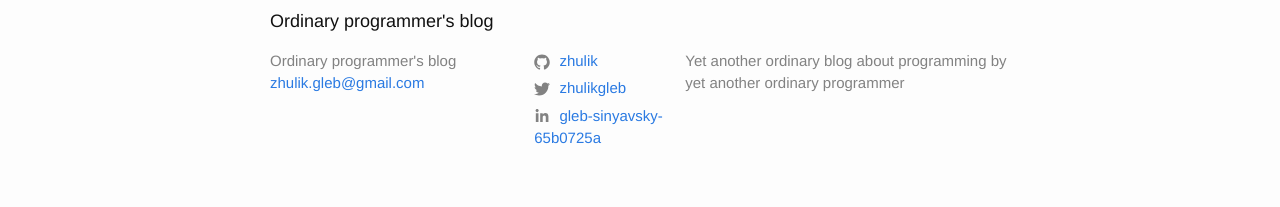
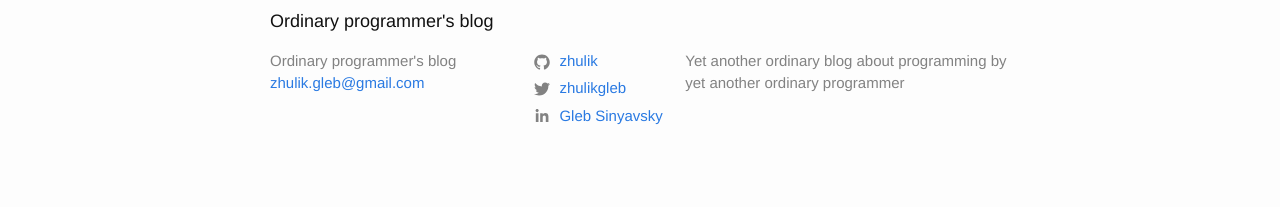
Before and after one commit to zhulik/zhulik.github.io, a Jekyll site: the page built from about.md, in a window 1280 px wide. Shown: the part 979-1186 px from the top of the page. Built offline with Jekyll 4.4.1, drawn with Linux system fonts in a browser that asks for light colours.

Commit message:
contacts fixed

```diff
--- a/_config.yml
+++ b/_config.yml
@@ -4,9 +4,18 @@
   Yet another ordinary blog about programming by yet another ordinary programmer
 baseurl: ""
 url: "zhulik.github.io"
-twitter_username: zhulikgleb
-github_username:  zhulik
-linkedin_username: gleb-sinyavsky-65b0725a
+
+contacts:
+  twitter:
+    username: zhulikgleb
+    title: zhulikgleb
+
+  github:
+    username: zhulik
+    title: zhulik
+  linkedin:
+    username: gleb-sinyavsky-65b0725a
+    title: Gleb Sinyavsky
 
 markdown: kramdown
 plugins:
--- a/_includes/footer.html
+++ b/_includes/footer.html
@@ -22,20 +22,20 @@
 
       <div class="footer-col footer-col-2">
         <ul class="social-media-list">
-          {% if site.github_username %}
+          {% if site.contacts.github %}
           <li>
-            {% include icon-github.html username=site.github_username %}
+            {% include icon-github.html info=site.contacts.github %}
           </li>
           {% endif %}
 
-          {% if site.twitter_username %}
+          {% if site.contacts.twitter %}
           <li>
-            {% include icon-twitter.html username=site.twitter_username %}
+            {% include icon-twitter.html info=site.contacts.twitter %}
           </li>
           {% endif %}
-          {% if site.linkedin_username %}
+          {% if site.contacts.linkedin %}
           <li>
-            {% include icon-linkedin.html username=site.linkedin_username %}
+            {% include icon-linkedin.html info=site.contacts.linkedin %}
           </li>
           {% endif %}
         </ul>
--- a/_includes/icon-github.html
+++ b/_includes/icon-github.html
@@ -1 +1 @@
-<a href="https://github.com/{{ include.username }}"><span class="icon icon--github">{% include icon-github.svg %}</span><span class="username">{{ include.username }}</span></a>
+<a href="https://github.com/{{ include.info.username }}"><span class="icon icon--github">{% include icon-github.svg %}</span><span class="username">{{ include.info.title }}</span></a>
--- a/_includes/icon-linkedin.html
+++ b/_includes/icon-linkedin.html
@@ -1 +1 @@
-<a href="https://twitter.com/{{ include.username }}"><span class="icon icon--twitter">{% include icon-linkedin.svg %}</span><span class="username">{{ include.username }}</span></a>
+<a href="https://linkedin.com/in/{{ include.info.username }}"><span class="icon icon--twitter">{% include icon-linkedin.svg %}</span><span class="username">{{ include.info.title }}</span></a>
--- a/_includes/icon-twitter.html
+++ b/_includes/icon-twitter.html
@@ -1 +1 @@
-<a href="https://twitter.com/{{ include.username }}"><span class="icon icon--twitter">{% include icon-twitter.svg %}</span><span class="username">{{ include.username }}</span></a>
+<a href="https://twitter.com/{{ include.info.username }}"><span class="icon icon--twitter">{% include icon-twitter.svg %}</span><span class="username">{{ include.info.title }}</span></a>
--- a/about.md
+++ b/about.md
@@ -31,4 +31,4 @@
 to work with low-level stack like C++/OpenCV, so I thoutght about chaning my job again, but I still help them by supporting
 server infrastructure and with small web projects.
 
-From the beginning of 2017 and until now I work [here](mechanizm.io).
+From the beginning of 2017 and until now I work [here](http://mechanizm.io).
```
